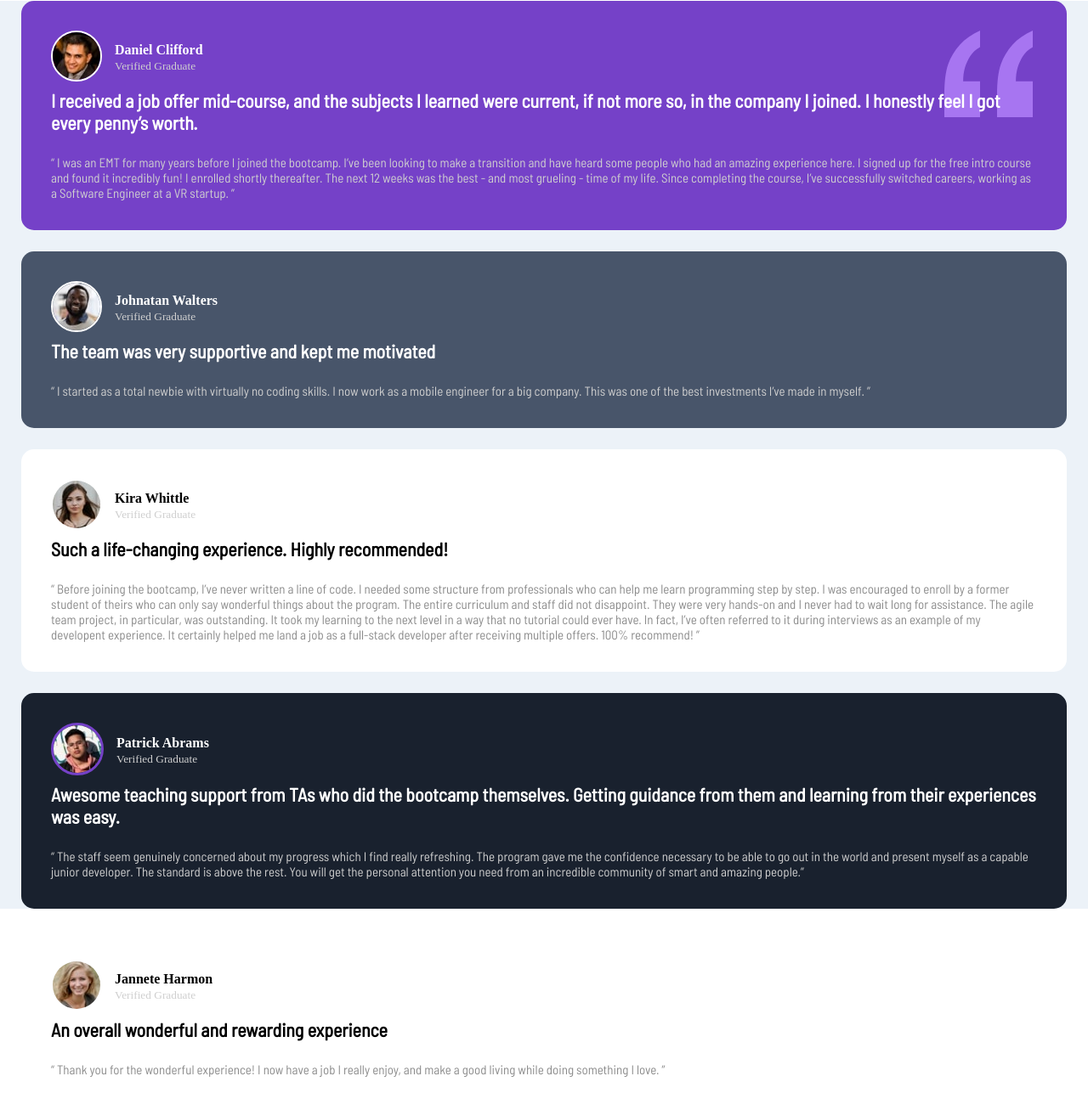
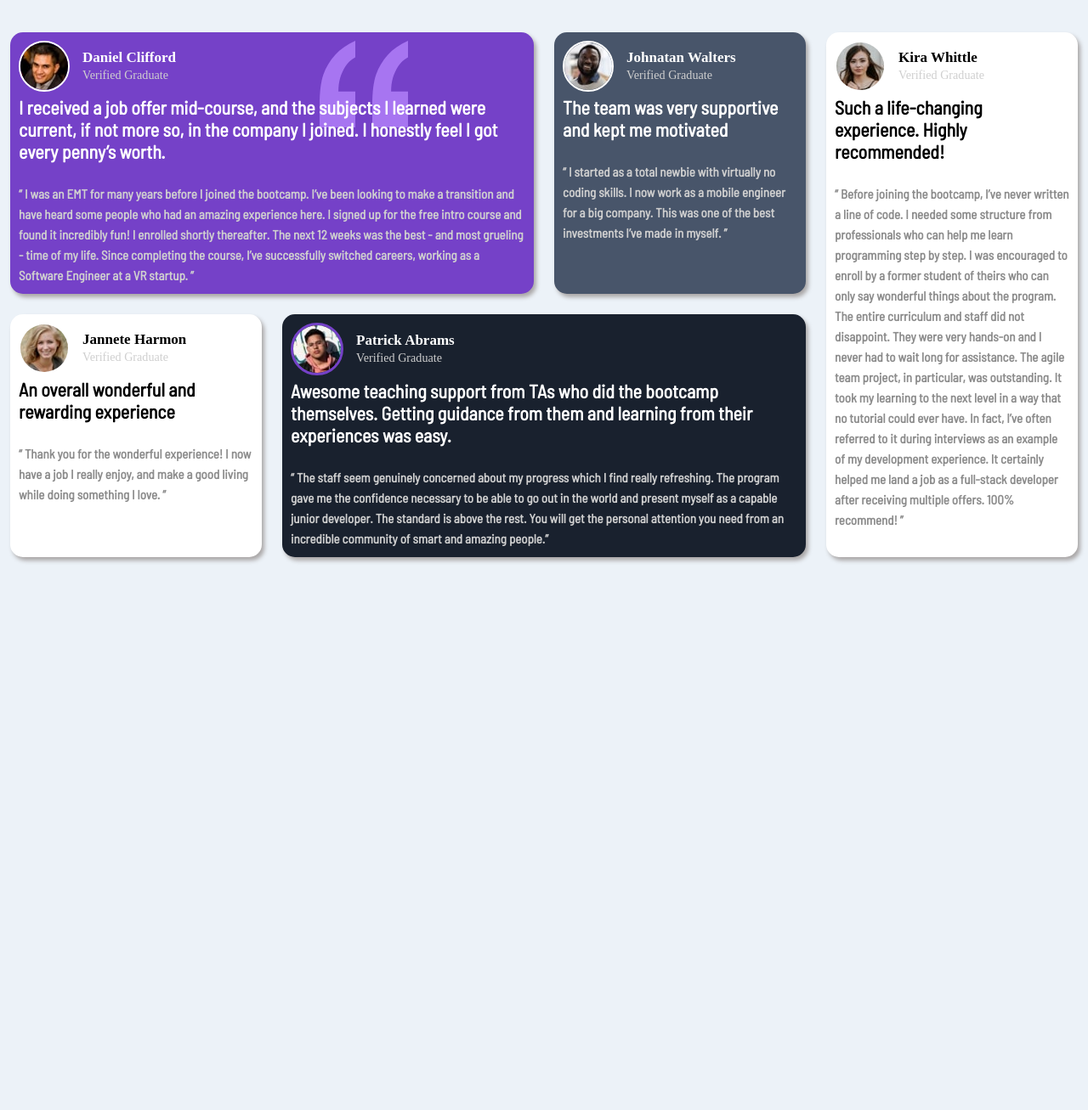
Before and after one commit to NicuV23/Project-4.io, a plain HTML site: page index.html in a window 1280 px wide. Shown: the part 24-1331 px from the top of the page at 85% size. After the commit the page ends 800 px from the top, so only its background shows below. Drawn offline with Linux system fonts and the light colour scheme.

Commit message:
Final modify

```diff
--- a/index.html
+++ b/index.html
@@ -3,7 +3,6 @@
   <head>
     <meta charset="UTF-8" />
     <meta name="viewport" content="width=device-width, initial-scale=1.0" />
-
     <link
       rel="icon"
       type="image/png"
@@ -15,13 +14,10 @@
   </head>
   <body>
     <div class="containers">
-    <div class="container1">
-      <div class="cards">
+      <div class="container1 cards">
         <img class="quotes" src="images/bg-pattern-quotation.svg" alt="image" />
         <div class="image">
-          <div>
           <img src="images/image-daniel.jpg" alt="Daniel" />
-          </div>
           <div>
             <h4>Daniel Clifford</h4>
             <small>Verified Graduate</small>
@@ -42,14 +38,9 @@
           a Software Engineer at a VR startup. ”
         </p>
       </div>
-    </div>
-      <div>
-        <div class="container2">
-      <div class="cards">
+      <div class="container2 cards">
         <div class="image">
-          <div>
           <img src="images/image-jonathan.jpg" alt="johnatan" />
-          </div>
           <div>
             <h4>Johnatan Walters</h4>
             <small>Verified Graduate</small>
@@ -59,19 +50,50 @@
           The team was very supportive and kept me motivated
         </h4>
         <p class="description">
-          “ I started as a total newbie with virtually no coding skills.
-           I now work as a mobile engineer for a big company.
-           This was one of the best investments I’ve made in myself. ”
+          “ I started as a total newbie with virtually no coding skills. I now
+          work as a mobile engineer for a big company. This was one of the best
+          investments I’ve made in myself. ”
         </p>
       </div>
+      <div class="container5 cards">
+        <div class="image">
+          <img src="images/image-jeanette.jpg" alt="jannete" />
+          <div>
+            <h4>Jannete Harmon</h4>
+            <small>Verified Graduate</small>
           </div>
         </div>
-         <div class="container3">
-         <div class="cards">
+        <h4 class="subtitle">An overall wonderful and rewarding experience</h4>
+        <p class="description">
+          “ Thank you for the wonderful experience! I now have a job I really
+          enjoy, and make a good living while doing something I love. ”
+        </p>
+      </div>
+      <div class="container4 cards">
         <div class="image">
+          <img src="images/image-patrick.jpg" alt="patrick" />
           <div>
+            <h4>Patrick Abrams</h4>
+            <small>Verified Graduate</small>
+          </div>
+        </div>
+        <h4 class="subtitle">
+          Awesome teaching support from TAs who did the bootcamp themselves.
+          Getting guidance from them and learning from their experiences was
+          easy.
+        </h4>
+        <p class="description">
+          “ The staff seem genuinely concerned about my progress which I find
+          really refreshing. The program gave me the confidence necessary to be
+          able to go out in the world and present myself as a capable junior
+          developer. The standard is above the rest. You will get the personal
+          attention you need from an incredible community of smart and amazing
+          people.”
+        </p>
+      </div>
+      <div class="container3 cards">
+        <div class="image">
           <img src="images/image-kira.jpg" alt="kira" />
-          </div>
           <div>
             <h4>Kira Whittle</h4>
             <small>Verified Graduate</small>
@@ -81,71 +103,19 @@
           Such a life-changing experience. Highly recommended!
         </h4>
         <p class="description">
-          “ Before joining the bootcamp, I’ve never written a line of code.
-          I needed some structure from professionals who can help me learn programming
-          step by step. I was encouraged to enroll by a former student of
-           theirs who can only say wonderful things about the program.
-           The entire curriculum and staff did not disappoint.
-           They were very hands-on and I never had to wait long for assistance.
-           The agile team project, in particular, was outstanding.
-           It took my learning to the next level in a way that no tutorial could ever have.
-            In fact, I’ve often referred to it during interviews as an example of my
-            developent experience. It certainly helped me land a job as a full-stack
+          “ Before joining the bootcamp, I’ve never written a line of code. I
+          needed some structure from professionals who can help me learn
+          programming step by step. I was encouraged to enroll by a former
+          student of theirs who can only say wonderful things about the program.
+          The entire curriculum and staff did not disappoint. They were very
+          hands-on and I never had to wait long for assistance. The agile team
+          project, in particular, was outstanding. It took my learning to the
+          next level in a way that no tutorial could ever have. In fact, I’ve
+          often referred to it during interviews as an example of my development
+          experience. It certainly helped me land a job as a full-stack
           developer after receiving multiple offers. 100% recommend! ”
         </p>
       </div>
     </div>
-
-        <div class="container4">
-        <div class="cards">
-        <div class="image">
-          <div>
-            <img src="images/image-patrick.jpg" alt="patrick" />
-          </div>
-          <div>
-            <h4>Patrick Abrams</h4>
-            <small>Verified Graduate</small>
-          </div>
-        </div>
-        <h4 class="subtitle">
-          Awesome teaching support from TAs who did the bootcamp themselves.
-           Getting guidance from them and learning from their experiences was easy.
-        </h4>
-        <p class="description">
-          “ The staff seem genuinely concerned about my progress which
-          I find really refreshing.
-          The program gave me the confidence necessary to be able to go out
-           in the world and present myself as a capable junior developer.
-            The standard is above the rest.
-            You will get the personal attention you need from an incredible
-             community of smart and amazing people.”
-        </p>
-        </div>
-        </div>
-      </div>
-       <div class="container5">
-        <div class="cards">
-        <div class="image">
-          <div>
-            <img src="images/image-jeanette.jpg" alt="jannete" />
-          </div>
-          <div>
-            <h4>Jannete Harmon</h4>
-            <small>Verified Graduate</small>
-          </div>
-        </div>
-        <h4 class="subtitle">
-          An overall wonderful and rewarding experience
-        </h4>
-        <p class="description">
-          “ Thank you for the wonderful experience! I now have a job I really enjoy,
-           and make a good living while doing something I love. ”
-        </p>
-      </div>
-      </div>
-      </div>
-    </div>
-  </div>
-  </div>
   </body>
 </html>
--- a/style.css
+++ b/style.css
@@ -4,6 +4,7 @@
   padding: 0;
   margin: 0;
   box-sizing: border-box;
+  max-height: 100%;
 }
 
 .cards .image {
@@ -53,7 +54,7 @@
 
 .quotes {
   position: absolute;
-  right: 65px;
+  right: 800px;
 }
 
 .container2 {
@@ -92,8 +93,21 @@
   color: hsl(0, 0%, 55%);
 }
 
+.container5 {
+  background-color: rgb(255, 255, 255);
+  border-radius: 15px;
+  padding: 10px;
+  margin: 25px;
+  margin-bottom: 25px;
+}
 .containers {
   background-color: hsl(210, 46%, 95%);
+  margin: 0;
+  padding: 0;
+}
+
+.container5_cards .description {
+  box-shadow: none;
 }
 
 .container1,
@@ -102,5 +116,48 @@
 .container4,
 .container5 {
   padding: 10px;
-  margin: 25px;
+  margin: 12px;
+  font-size: 17px;
+  box-shadow: 3px 4px 5px hsl(0, 2%, 66%);
 }
+
+p {
+  font-weight: bold;
+}
+
+p {
+  line-height: 24px;
+}
+
+body {
+  background-color: hsl(210, 46%, 95%);
+}
+
+@media (min-width: 650px) {
+  .containers {
+    display: grid;
+    grid-template-columns: repeat(2, 1fr);
+  }
+
+  @media (min-width: 1200px) {
+    .containers {
+      display: grid;
+      grid-template-columns: repeat(4, 1fr);
+      max-width: 1350px;
+      margin: 50px auto;
+    }
+
+    .container1.cards {
+      grid-column: 1/3;
+    }
+
+    .container3.cards {
+      grid-column: 4;
+      grid-row: 1/4;
+    }
+
+    .container4.cards {
+      grid-column: 2/4;
+    }
+  }
+}
```
Lines whose indentation alone changed are shown as unchanged.
